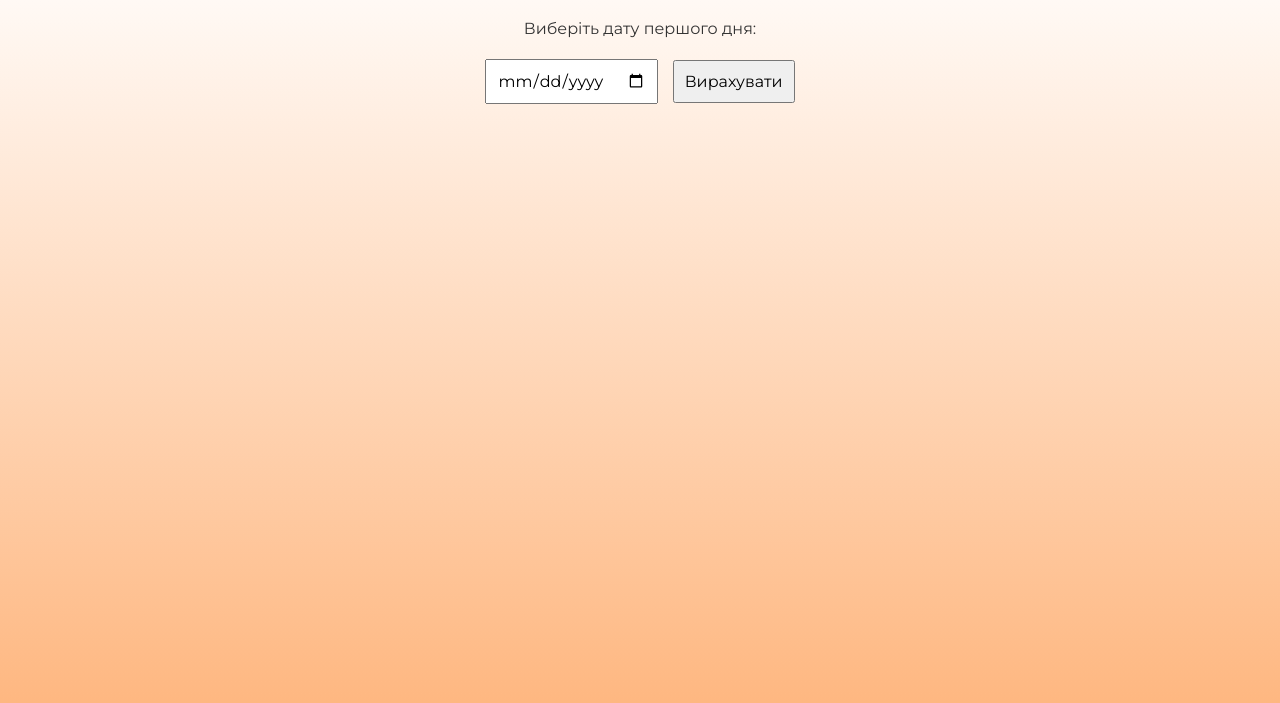
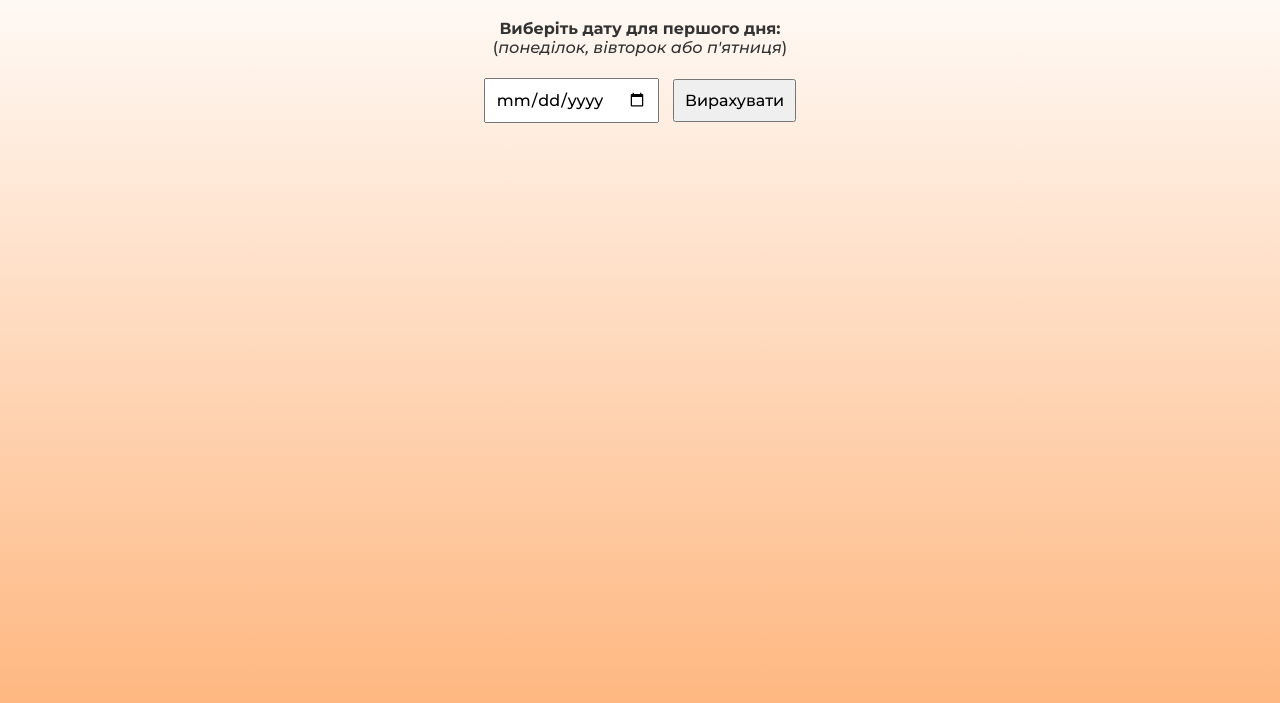
Before and after one commit to gitknu/ddcount, a plain HTML site: page index.html in a window 1280 px wide. Shown: the part 63-766 px from the top of the page. Drawn offline with nearby package versions, Linux system fonts and the light colour scheme.

Commit message:
Update index.html

```diff
--- a/index.html
+++ b/index.html
@@ -23,7 +23,7 @@
             font-style: normal;
         }
         p, span, a, li, button, input {
-            font-weight: 400; /* Regular weight */
+            font-weight: 450;
             font-style: normal;
         }
         .container {
@@ -34,7 +34,7 @@
             padding: 10px;
             font-size: 16px;
             margin: 5px;
-            font-family: "Montserrat", sans-serif; /* Ensure buttons and inputs use Montserrat */
+            font-family: "Montserrat", sans-serif;
         }
         .result {
             margin-top: 20px;
@@ -118,7 +118,7 @@
 <body>
     <div class="container">
         <h1>Калькулятор закупівель</h1>
-        <p>Виберіть дату першого дня:</p>
+        <p><b>Виберіть дату для першого дня:</b><br>(<i>понеділок, вівторок або п'ятниця</i>)</p>
         <input type="date" id="dateInput">
         <button onclick="calculateDates()">Вирахувати</button>
         <button id="saveButton" class="hidden" onclick="saveBothCalendarsAsPNG()">Зберегти</button>
@@ -168,7 +168,7 @@
             const nextDate25 = calculateDate(25);
             let message = `<b>7 днів</b> - ${formatDate(nextDate7)}`;
             if (nextDate10.getDay() === 0 || nextDate10.getDay() === 6) {
-                alert('Один із обраних днів (а саме - 10-й) припадає на вихідний. Календар не може бути згенеровано');
+                alert('10-й день припадає на вихідний. Календар не може бути згенеровано');
                 resultDiv.innerText = '';
                 calendarDiv.innerHTML = '';
                 nextMonthCalendarDiv.innerHTML = '';
```
